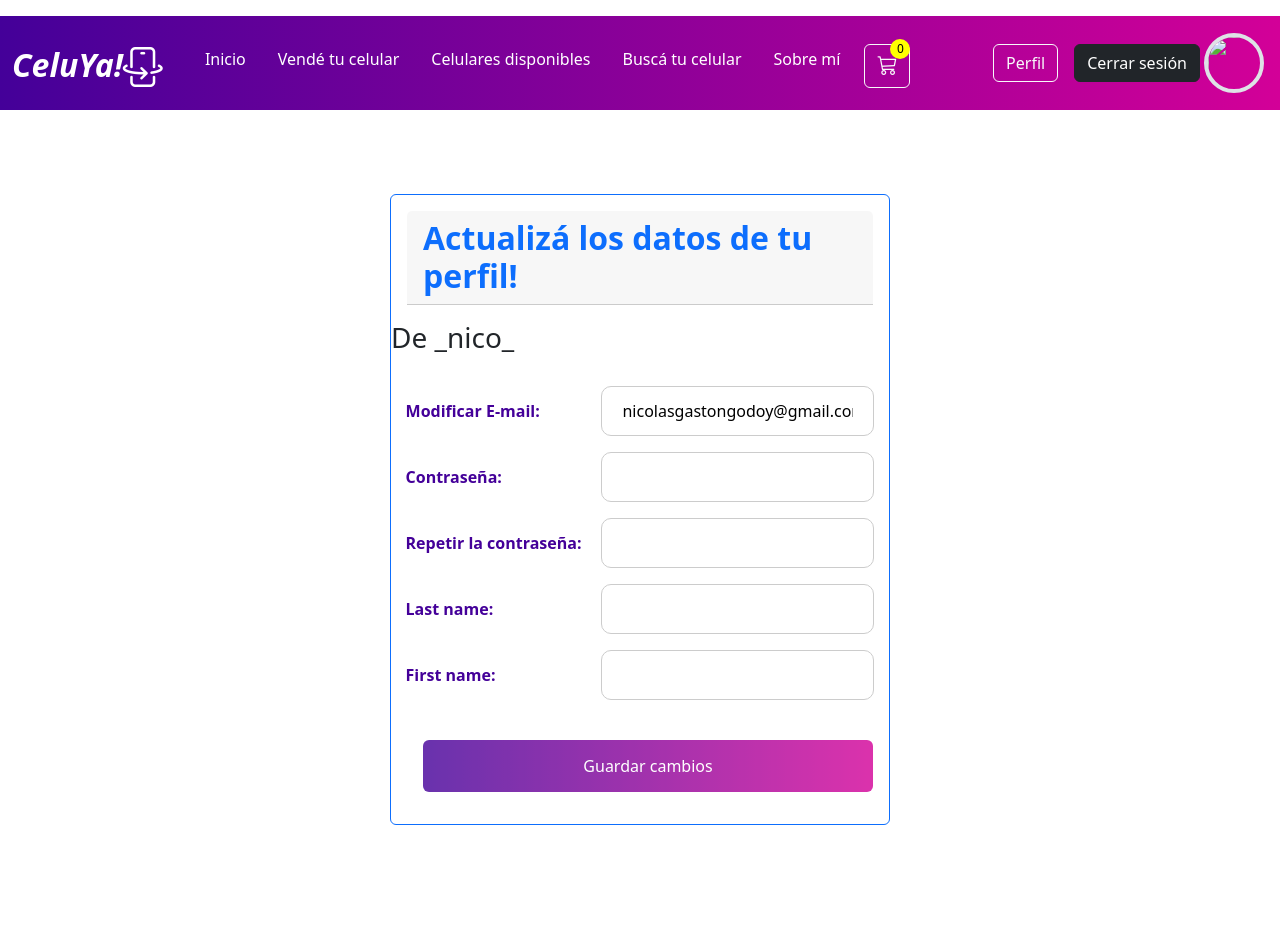
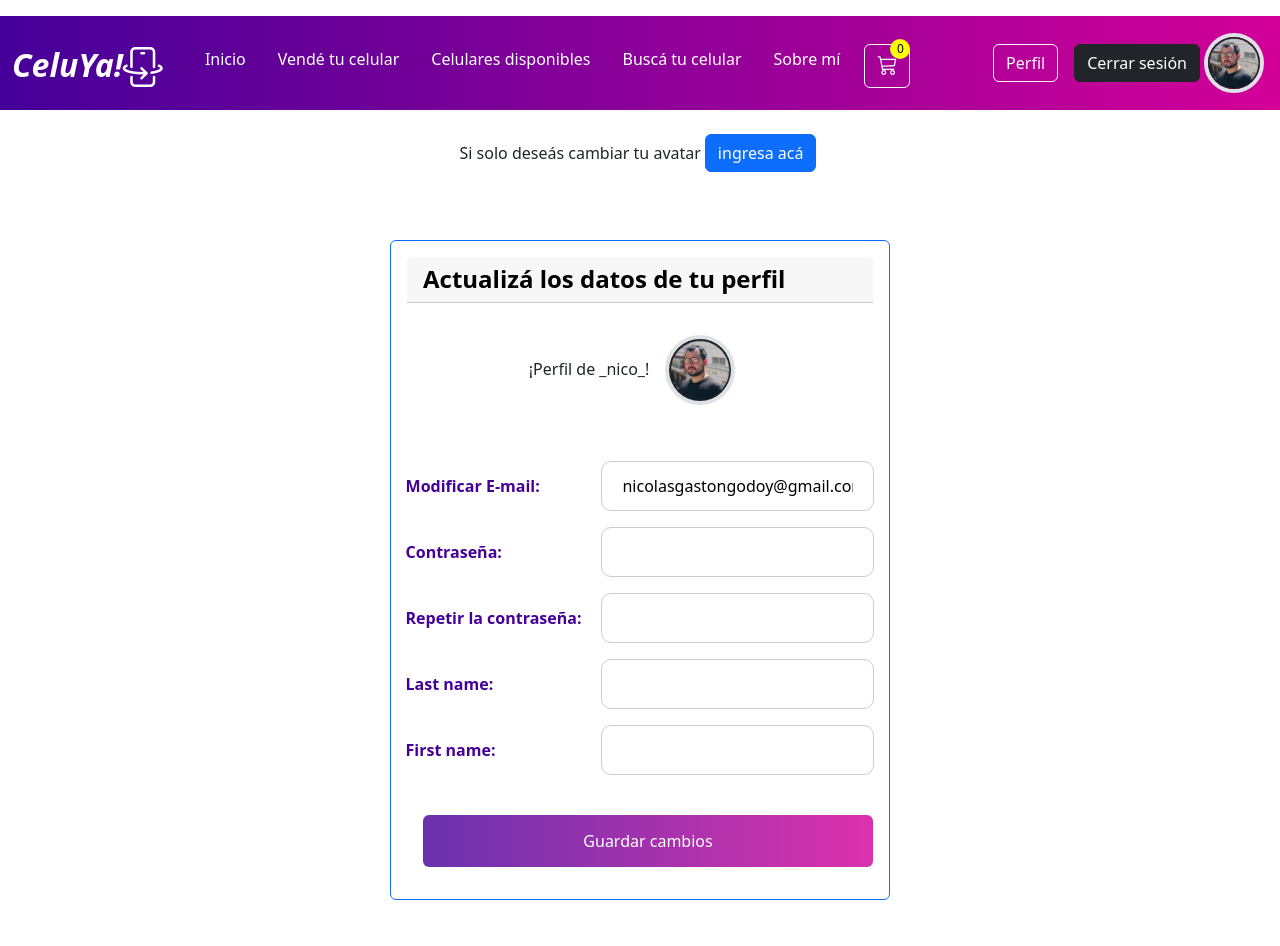
Before and after one commit to NicoGodoy1/ProyectoFinalPython_Godoy, a Django app: page /AppCelularUsado/editarPerfil in a window 1280 px wide. Shown: the top 946 px of the page. Run offline with Django 4.2, Linux system fonts and the light colour scheme; a user stored in the database is signed in; data comes from the database, SQL or seed files in the repository; both versions use the stored data as it was after the commit; some libraries are stand-ins or nearby versions.

Commit message:
registro solucionado

```diff
--- a/PythonProyecto1/ProyectoCelularUsado/AppCelularUsado/models.py
+++ b/PythonProyecto1/ProyectoCelularUsado/AppCelularUsado/models.py
@@ -20,6 +20,7 @@ class Producto(models.Model):
         return f"Nombre: {self.nombre} - Precio: {self.precio}"
 
 class Item(models.Model):
+    marca = models.CharField(max_length=40,  default="Sin marca")
     nombre = models.CharField(max_length=40)
     precio = models.IntegerField()
     imagenCelular = models.ImageField(null=True, blank=True, upload_to="img/")
--- a/PythonProyecto1/ProyectoCelularUsado/AppCelularUsado/templates/editarPerfil.html
+++ b/PythonProyecto1/ProyectoCelularUsado/AppCelularUsado/templates/editarPerfil.html
@@ -12,13 +12,19 @@
         <p style="color:red">Están mal los datos, revisar.</p>
 
         {% endif %} -->
+        <li class="d-flex align-items-center justify-content-center ">
+            Si solo deseás cambiar tu avatar <a class="btn btn-primary m-1" aria-current="page"  href="{% url 'AgregarAvatar' %}"> ingresa acá</a>
+        </li>
 
          <form action="" method="POST" class="d-flex justify-content-center m-5" > {% csrf_token  %}
 
             <div class="card border-primary m-3"  style="width: 500px;">
 
-                <h2 class="card-header text-primary fw-bold m-3">Actualizá los datos de tu perfil!</h2>
-                <h3>De {{usuario}}</h3>
+                <h2 class="card-header text-black fw-bold m-3 fs-4">Actualizá los datos de tu perfil</h2>
+                <!-- <h3 class="d-flex align-items-center justify-content-center">Perfil de {{usuario}}</h3><img src="{{url}}" class="justify-content-center align-items-center rounded-circle border border-4 m-3 inline " style="width: 70px; height: 70px;"> -->
+                <table class="justify-content-center align-items-center">
+                    <p class="d-flex  justify-content-center align-items-center w-100 fs-6">¡Perfil de {{user.username}}!<img src="{{url}}" class="justify-content-center align-items-center rounded-circle border border-4 m-3 inline " style="width: 70px; height: 70px;"></p>
+                </table>
                 <table class="d-flex justify-content-center">
 
                     <div class="m-2"> {{ miFormulario.as_table }} </div>
--- a/PythonProyecto1/ProyectoCelularUsado/AppCelularUsado/templates/padre.html
+++ b/PythonProyecto1/ProyectoCelularUsado/AppCelularUsado/templates/padre.html
@@ -86,7 +86,7 @@
                     </button>
                   </div>
                   <div>
-                    <img src="{{url  | default_if_none:'./recursos/avatar_login.webp'}}" class="rounded-circle border border-4 m-1" style="width: 60px; height: 60px;">
+                    <img src="{{url  | default_if_none:'./recursos/avatar_login.webp'}}" class="rounded-circle border border-4 m-1 letraAlt" style="width: 60px; height: 60px;" alt="Sin avatar">
                   </div>
                   {% else %}
                   <li class="nav-item m-2">
@@ -207,4 +207,9 @@
     <!-- bootstrap -->
     <!-- <script src="https://cdn.jsdelivr.net/npm/bootstrap@5.2.3/dist/js/bootstrap.bundle.min.js"></script> -->
 </body>
+<style>
+  .letraAlt {
+    font-size: 13px;
+  }
+</style>
 </html>
--- a/PythonProyecto1/ProyectoCelularUsado/AppCelularUsado/urls.py
+++ b/PythonProyecto1/ProyectoCelularUsado/AppCelularUsado/urls.py
@@ -34,10 +34,5 @@ urlpatterns = [
     path('agregarAvatar', views.agregarAvatar , name='AgregarAvatar'),
 
 
-
-
-
-
-
     # path('resultadosPorBusqueda', views.resultadosPorBusqueda),
 ]
--- a/PythonProyecto1/ProyectoCelularUsado/AppCelularUsado/views.py
+++ b/PythonProyecto1/ProyectoCelularUsado/AppCelularUsado/views.py
@@ -23,8 +23,30 @@ from django.http import HttpResponseForbidden
 
 #     return HttpResponse(documentodeTexto)
 
+@login_required
+def agregarAvatar(request):
+    avatares = Avatar.objects.filter(user=request.user.id)
+    if request.method == 'POST':
+        miFormulario = AvatarFormulario(request.POST, request.FILES )
+        if miFormulario.is_valid():
+            u = User.objects.get(username=request.user)
+            avatar = Avatar(user=u, imagen=miFormulario.cleaned_data['imagen'])
+            avatar.save()
+
+            return render(request, 'inicio.html')
+    else:
+        miFormulario = AvatarFormulario()
+    return render(request, 'agregarAvatar.html', {'miFormulario': miFormulario,'url': avatares[0].imagen.url})
+
+
+@login_required
 def inicio(request):
-    return render(request, 'inicio.html')
+    avatares = Avatar.objects.filter(user=request.user.id)
+    return render(request, 'inicio.html', {'url': avatares[0].imagen.url})
+
+
+# def inicio(request):
+#     return render(request, 'inicio.html')
 
 def celular(request):
     return render(request, 'celular.html')
@@ -37,6 +59,8 @@ def comentarios(request):
 
 @login_required
 def agregarProducto(request):
+
+    avatares = Avatar.objects.filter(user=request.user.id)
 
     if request.method == 'POST':
 
@@ -56,7 +80,7 @@ def agregarProducto(request):
     else:
         miFormulario = ProductoFormulario()
 
-    return render(request, 'agregarProducto.html', {'miFormulario': miFormulario})
+    return render(request, 'agregarProducto.html', {'miFormulario': miFormulario,'url': avatares[0].imagen.url})
 
 def crearUsuario(request):
 
@@ -84,10 +108,12 @@ def usuarioCreadoExito(request):
     return render(request, 'usuarioCreadoExito.html')
 
 def buscarCelular(request):
-    return render(request, 'buscarCelular.html')
+    avatares = Avatar.objects.filter(user=request.user.id)
+    return render(request, 'buscarCelular.html', {'url': avatares[0].imagen.url})
 
 def buscar(request):
     # respuesta = f"Estoy buscando el celular por nombre: {request.GET['nombre'] }"
+    avatares = Avatar.objects.filter(user=request.user.id)
 
     if request.GET["nombre"]:
 
@@ -95,17 +121,18 @@ def buscar(request):
         nombre = request.GET['nombre']
         productos = Producto.objects.filter(nombre__icontains= nombre)
 
-        return render(request, 'resultadosPorBusqueda.html', { "productos": productos, "nombre": nombre})
+        return render(request, 'resultadosPorBusqueda.html', { "productos": productos, "nombre": nombre, 'url': avatares[0].imagen.url})
     else:
         respuesta = 'No enviaste bien los datos'
 
-    return HttpResponse(respuesta)
+    return HttpResponse(respuesta, {'url': avatares[0].imagen.url})
 
 def mostrarCelulares(request):
     productos = Producto.objects.all()
-    contexto = {"productos": productos}
+    avatares = Avatar.objects.filter(user=request.user.id)
+    contexto = {"productos": productos,'url': avatares[0].imagen.url }
 
-    return render(request, 'mostrarCelulares.html', contexto)
+    return render(request, 'mostrarCelulares.html', contexto )
 
 
 @login_required
@@ -134,8 +161,8 @@ def editarProducto(request, producto_nombre):
 @login_required
 def eliminarProducto(request, producto_nombre):
     producto = Producto.objects.get(nombre= producto_nombre)
-    producto.delete()
-
+    if producto.user == request.user:
+        producto.delete()
     productos = Producto.objects.all()
 
     contexto = {"productos": productos}
@@ -184,6 +211,7 @@ def login_request(request):
         else:
             return render(request, "inicio.html", {"mensajeNegativo": "Error, formulario erroneo."})
     form = AuthenticationForm()
+    # avatares = Avatar.objects.filter(user=request.user.id)
     return render(request, "login.html", {"form": form})
 
 def register(request):
@@ -208,12 +236,14 @@ def carrito(request):
     return render(request, 'carrito.html')
 
 def acercaDeMi(request):
-    return render(request, 'acercaDeMi.html')
+    avatares = Avatar.objects.filter(user=request.user.id)
+    return render(request, 'acercaDeMi.html', {'url': avatares[0].imagen.url})
 
 
 
 def editarPerfil(request):
     usuario = request.user
+    avatares = Avatar.objects.filter(user=request.user.id)
     if request.method == 'POST':
         miFormulario = UserEditForm(request.POST)
         print(miFormulario)
@@ -233,27 +263,27 @@ def editarPerfil(request):
     else:
         miFormulario = UserEditForm(initial={'email': usuario.email})
 
-    return render (request, 'editarPerfil.html', {'miFormulario': miFormulario, 'usuario': usuario})
+    return render (request, 'editarPerfil.html', {'miFormulario': miFormulario, 'usuario': usuario, 'url': avatares[0].imagen.url})
 
-@login_required
-def agregarAvatar(request):
-    if request.method == 'POST':
-        miFormulario = AvatarFormulario(request.POST, request.FILES )
-        if miFormulario.is_valid():
-            u = User.objects.get(username=request.user)
-            avatar = Avatar(user=u, imagen=miFormulario.cleaned_data['imagen'])
-            avatar.save()
+# @login_required
+# def agregarAvatar(request):
+#     if request.method == 'POST':
+#         miFormulario = AvatarFormulario(request.POST, request.FILES )
+#         if miFormulario.is_valid():
+#             u = User.objects.get(username=request.user)
+#             avatar = Avatar(user=u, imagen=miFormulario.cleaned_data['imagen'])
+#             avatar.save()
 
-            return render(request, 'inicio.html')
-    else:
-        miFormulario = AvatarFormulario()
-    return render(request, 'agregarAvatar.html', {'miFormulario': miFormulario})
+#             return render(request, 'inicio.html')
+#     else:
+#         miFormulario = AvatarFormulario()
+#     return render(request, 'agregarAvatar.html', {'miFormulario': miFormulario})
 
 
-@login_required
-def inicio(request):
-    avatares = Avatar.objects.filter(user=request.user.id)
-    return render(request, 'inicio.html', {'url': avatares[0].imagen.url})
+# @login_required
+# def inicio(request):
+#     avatares = Avatar.objects.filter(user=request.user.id)
+#     return render(request, 'inicio.html', {'url': avatares[0].imagen.url})
 
 # def resultadosPorBusqueda(request):
 #     return render(request, 'resultadosPorBusqueda.html')
```
Also changed, not shown: PythonProyecto1/ProyectoCelularUsado/AppCelularUsado/migrations/0007_item_marca.py (added), PythonProyecto1/ProyectoCelularUsado/db.sqlite3, PythonProyecto1/ProyectoCelularUsado/media/avatares/joaquin.webp (added).
